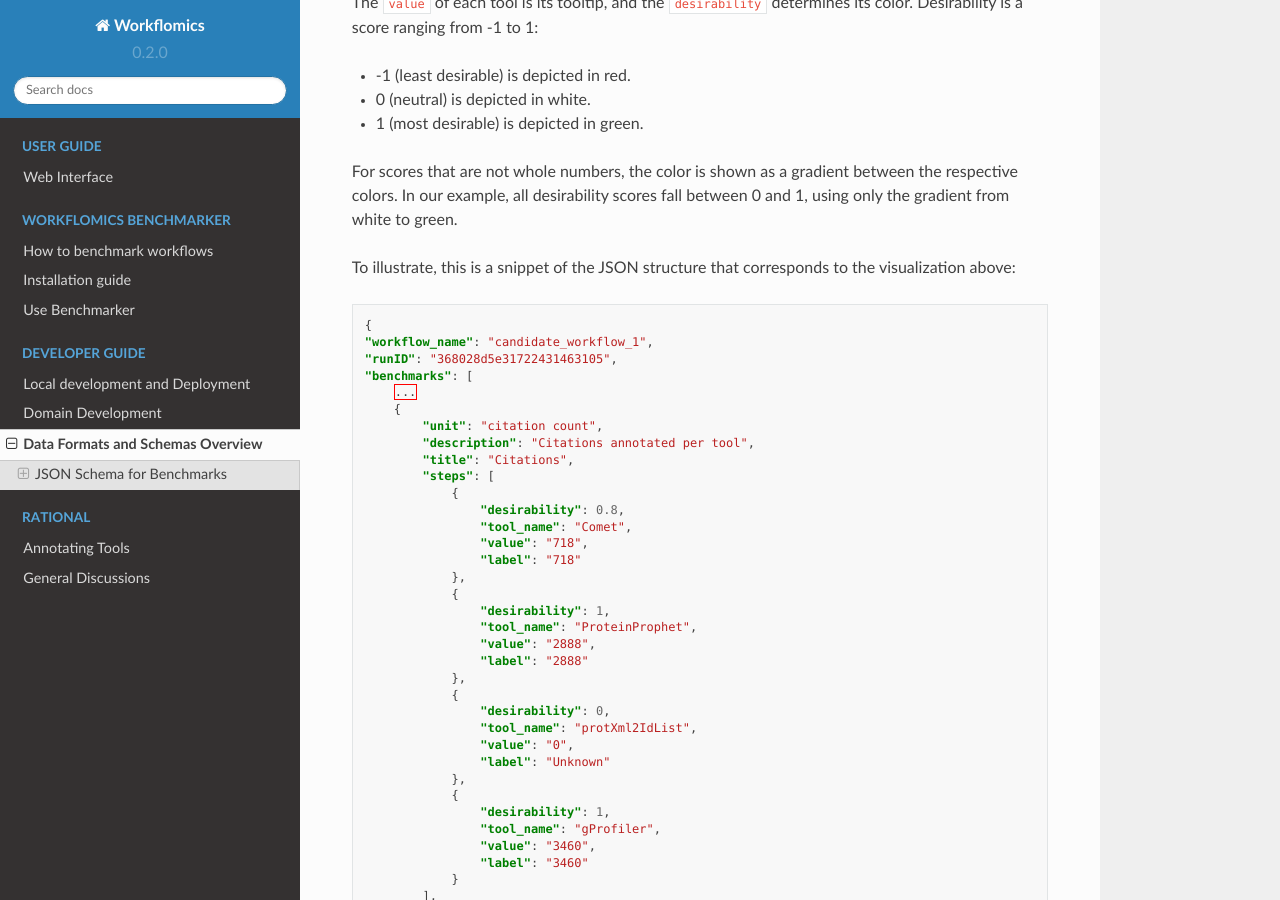
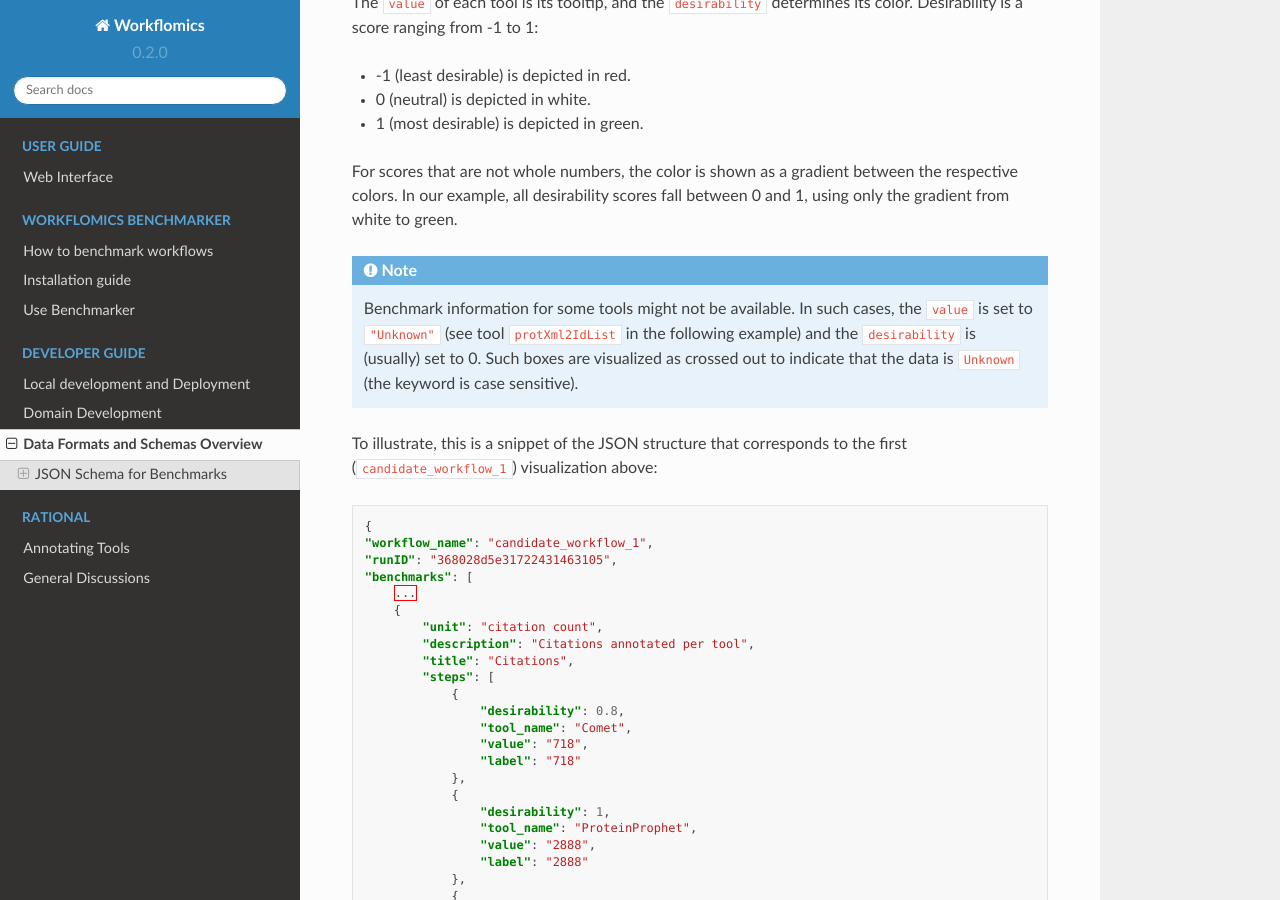
Before and after one commit to Workflomics/workflomics-readthedocs, a Sphinx documentation site: the page built from docs/source/dev/standards.rst, in a window 1280 px wide and 900 px high, scrolled down 2831 px. Built offline with Sphinx 7.4.7 and the Read the Docs theme 2.0.0, drawn with Linux system fonts in a browser that asks for light colours.

Commit message:
Update documentation to support `Unknown` tags

```diff
--- a/docs/source/dev/standards.rst
+++ b/docs/source/dev/standards.rst
@@ -94,7 +94,7 @@ JSON Schemas
 +-----+-----+---------------------+----------+-----------------------------------------------+
 |     |       ``steps``           | Yes      | An array of step objects detailing each tool. |
 +-----+-----+---------------------+----------+-----------------------------------------------+
-|     |     | ``tool_name``        | Yes     | The name of the tool.                         |
+|     |     | ``tool_name``       | Yes      | The name of the tool.                         |
 +-----+-----+---------------------+----------+-----------------------------------------------+
 |     |     | ``value``           | Yes      | The computed value for the benchmark step.    |
 +-----+-----+---------------------+----------+-----------------------------------------------+
@@ -126,7 +126,10 @@ Each benchmark's workflow tools are listed in the ``steps`` array, represented b
 
 For scores that are not whole numbers, the color is shown as a gradient between the respective colors. In our example, all desirability scores fall between 0 and 1, using only the gradient from white to green.
 
-To illustrate, this is a snippet of the JSON structure that corresponds to the visualization above:
+.. note::
+   Benchmark information for some tools might not be available. In such cases, the ``value`` is set to ``"Unknown"`` (see tool ``protXml2IdList`` in the following example) and the ``desirability`` is (usually) set to 0. Such boxes are visualized as crossed out to indicate that the data is ``Unknown`` (the keyword is case sensitive).
+
+To illustrate, this is a snippet of the JSON structure that corresponds to the first (``candidate_workflow_1``) visualization above:
 
 .. code-block:: json
 
```
Also changed, not shown: docs/source/dev/images/designtime-label.png, docs/source/dev/images/designtime.png.
